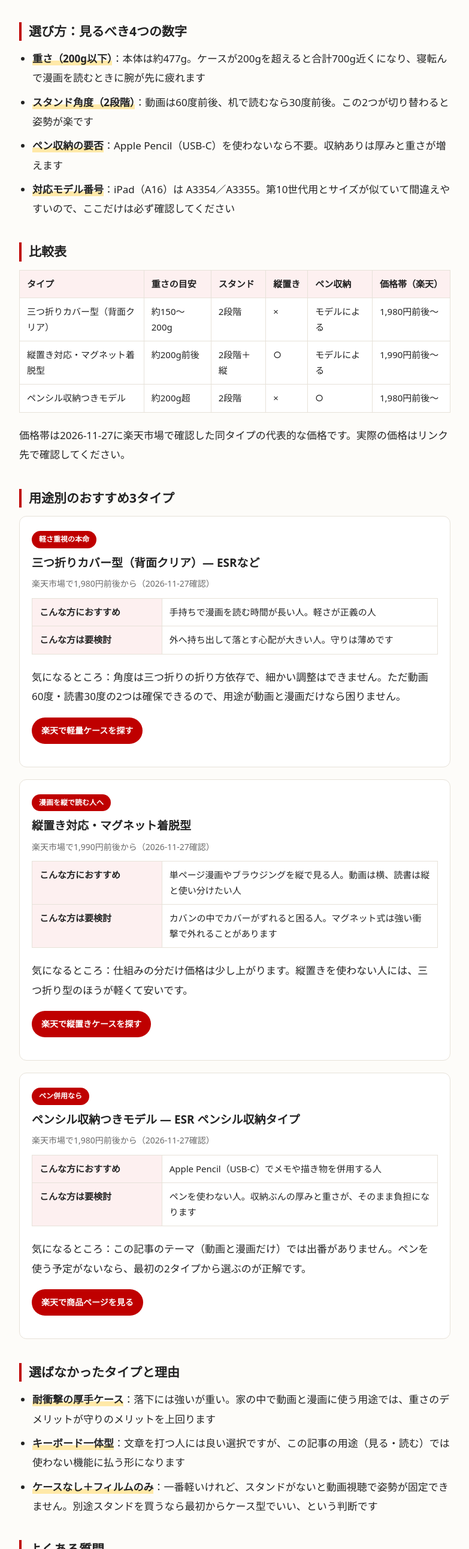
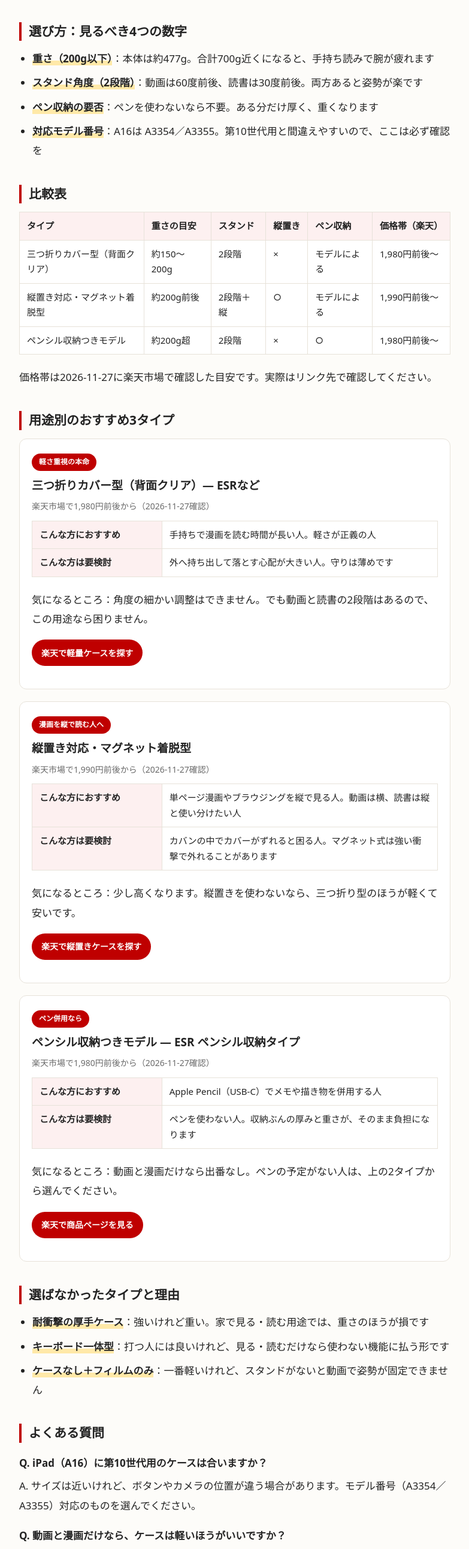
Before and after one commit to ManoCity/manocity-note, a plain HTML site: page note/ipad-a16-case.html in a window 1280 px wide. Shown: the part 898-3480 px from the top of the page at 60% size, without its empty margins (248-1031 px from the left). Drawn offline with Linux system fonts and the light colour scheme.

Commit message:
Trim text for smartphone reading

```diff
--- a/note/ipad-a16-case.html
+++ b/note/ipad-a16-case.html
@@ -6,6 +6,10 @@
 <title>iPad（A16）ケースの選び方 — 動画と漫画がメインなら軽さと角度で選ぶ | ManoCity Note</title>
 <meta name="description" content="iPad（A16）11インチを動画と漫画に使う場合のケース選び。結論は軽さ200g以下とスタンド2段階。用途別のおすすめ3タイプ、比較表、よくある質問まで。">
 <link rel="stylesheet" href="/assets/style.css">
+<link rel="icon" href="/favicon.ico" sizes="32x32">
+<link rel="icon" href="/favicon.svg" type="image/svg+xml">
+<link rel="apple-touch-icon" href="/apple-touch-icon.png">
+<meta name="theme-color" content="#bf0000">
 <script async src="https://www.googletagmanager.com/gtag/js?id=G-30LZTJDQ6K"></script>
 <script>
 window.dataLayer = window.dataLayer || [];
@@ -57,10 +61,10 @@ gtag('config', 'G-30LZTJDQ6K');
 
 <h2 id="criteria">選び方：見るべき4つの数字</h2>
 <ul>
-<li><strong>重さ（200g以下）</strong>：本体は約477g。ケースが200gを超えると合計700g近くになり、寝転んで漫画を読むときに腕が先に疲れます</li>
-<li><strong>スタンド角度（2段階）</strong>：動画は60度前後、机で読むなら30度前後。この2つが切り替わると姿勢が楽です</li>
-<li><strong>ペン収納の要否</strong>：Apple Pencil（USB-C）を使わないなら不要。収納ありは厚みと重さが増えます</li>
-<li><strong>対応モデル番号</strong>：iPad（A16）は A3354／A3355。第10世代用とサイズが似ていて間違えやすいので、ここだけは必ず確認してください</li>
+<li><strong>重さ（200g以下）</strong>：本体は約477g。合計700g近くになると、手持ち読みで腕が疲れます</li>
+<li><strong>スタンド角度（2段階）</strong>：動画は60度前後、読書は30度前後。両方あると姿勢が楽です</li>
+<li><strong>ペン収納の要否</strong>：ペンを使わないなら不要。ある分だけ厚く、重くなります</li>
+<li><strong>対応モデル番号</strong>：A16は A3354／A3355。第10世代用と間違えやすいので、ここは必ず確認を</li>
 </ul>
 
 <h2 id="compare">比較表</h2>
@@ -72,7 +76,7 @@ gtag('config', 'G-30LZTJDQ6K');
 <tr><td>ペンシル収納つきモデル</td><td>約200g超</td><td>2段階</td><td>×</td><td>○</td><td>1,980円前後〜</td></tr>
 </table>
 </div>
-<p>価格帯は2026-11-27に楽天市場で確認した同タイプの代表的な価格です。実際の価格はリンク先で確認してください。</p>
+<p>価格帯は2026-11-27に楽天市場で確認した目安です。実際はリンク先で確認してください。</p>
 
 <h2 id="picks">用途別のおすすめ3タイプ</h2>
 
@@ -84,7 +88,7 @@ gtag('config', 'G-30LZTJDQ6K');
 <tr><th>こんな方におすすめ</th><td>手持ちで漫画を読む時間が長い人。軽さが正義の人</td></tr>
 <tr><th>こんな方は要検討</th><td>外へ持ち出して落とす心配が大きい人。守りは薄めです</td></tr>
 </table>
-<p>気になるところ：角度は三つ折りの折り方依存で、細かい調整はできません。ただ動画60度・読書30度の2つは確保できるので、用途が動画と漫画だけなら困りません。</p>
+<p>気になるところ：角度の細かい調整はできません。でも動画と読書の2段階はあるので、この用途なら困りません。</p>
 <p><a class="btn" href="https://hb.afl.rakuten.co.jp/hgc/5a09156c.5740d24d.5a09156d.e6f8c2dc/?pc=https%3A%2F%2Fsearch.rakuten.co.jp%2Fsearch%2Fmall%2FiPad%2BA16%2B%25E3%2582%25B1%25E3%2583%25BC%25E3%2582%25B9%2B%25E8%25BB%25BD%25E9%2587%258F%2F&link_type=hybrid_url&ut=eyJwYWdlIjoidXJsIiwidHlwZSI6Imh5YnJpZF91cmwiLCJjb2wiOjF9" rel="nofollow sponsored noopener" target="_blank">楽天で軽量ケースを探す</a></p>
 </div>
 
@@ -96,7 +100,7 @@ gtag('config', 'G-30LZTJDQ6K');
 <tr><th>こんな方におすすめ</th><td>単ページ漫画やブラウジングを縦で見る人。動画は横、読書は縦と使い分けたい人</td></tr>
 <tr><th>こんな方は要検討</th><td>カバンの中でカバーがずれると困る人。マグネット式は強い衝撃で外れることがあります</td></tr>
 </table>
-<p>気になるところ：仕組みの分だけ価格は少し上がります。縦置きを使わない人には、三つ折り型のほうが軽くて安いです。</p>
+<p>気になるところ：少し高くなります。縦置きを使わないなら、三つ折り型のほうが軽くて安いです。</p>
 <p><a class="btn" href="https://hb.afl.rakuten.co.jp/hgc/5a09156c.5740d24d.5a09156d.e6f8c2dc/?pc=https%3A%2F%2Fsearch.rakuten.co.jp%2Fsearch%2Fmall%2FiPad%2BA16%2B%25E3%2582%25B1%25E3%2583%25BC%25E3%2582%25B9%2B%25E7%25B8%25A6%25E7%25BD%25AE%25E3%2581%258D%2F&link_type=hybrid_url&ut=eyJwYWdlIjoidXJsIiwidHlwZSI6Imh5YnJpZF91cmwiLCJjb2wiOjF9" rel="nofollow sponsored noopener" target="_blank">楽天で縦置きケースを探す</a></p>
 </div>
 
@@ -108,27 +112,27 @@ gtag('config', 'G-30LZTJDQ6K');
 <tr><th>こんな方におすすめ</th><td>Apple Pencil（USB-C）でメモや描き物を併用する人</td></tr>
 <tr><th>こんな方は要検討</th><td>ペンを使わない人。収納ぶんの厚みと重さが、そのまま負担になります</td></tr>
 </table>
-<p>気になるところ：この記事のテーマ（動画と漫画だけ）では出番がありません。ペンを使う予定がないなら、最初の2タイプから選ぶのが正解です。</p>
+<p>気になるところ：動画と漫画だけなら出番なし。ペンの予定がない人は、上の2タイプから選んでください。</p>
 <p><a class="btn" href="https://hb.afl.rakuten.co.jp/hgc/5a09156c.5740d24d.5a09156d.e6f8c2dc/?pc=https%3A%2F%2Fitem.rakuten.co.jp%2Fesrcase-japan%2F230613%2F&link_type=hybrid_url&ut=eyJwYWdlIjoidXJsIiwidHlwZSI6Imh5YnJpZF91cmwiLCJjb2wiOjF9" rel="nofollow sponsored noopener" target="_blank">楽天で商品ページを見る</a></p>
 </div>
 
 <h2 id="notpicked">選ばなかったタイプと理由</h2>
 <ul>
-<li><strong>耐衝撃の厚手ケース</strong>：落下には強いが重い。家の中で動画と漫画に使う用途では、重さのデメリットが守りのメリットを上回ります</li>
-<li><strong>キーボード一体型</strong>：文章を打つ人には良い選択ですが、この記事の用途（見る・読む）では使わない機能に払う形になります</li>
-<li><strong>ケースなし＋フィルムのみ</strong>：一番軽いけれど、スタンドがないと動画視聴で姿勢が固定できません。別途スタンドを買うなら最初からケース型でいい、という判断です</li>
+<li><strong>耐衝撃の厚手ケース</strong>：強いけれど重い。家で見る・読む用途では、重さのほうが損です</li>
+<li><strong>キーボード一体型</strong>：打つ人には良いけれど、見る・読むだけなら使わない機能に払う形です</li>
+<li><strong>ケースなし＋フィルムのみ</strong>：一番軽いけれど、スタンドがないと動画で姿勢が固定できません</li>
 </ul>
 
 <h2 id="faq">よくある質問</h2>
 <dl class="faq">
 <dt>Q. iPad（A16）に第10世代用のケースは合いますか？</dt>
-<dd>A. サイズは近いですが、ボタン位置やカメラ周りの形状が異なる場合があります。対応モデル番号（A3354／A3355）の表記があるものを選んでください。</dd>
+<dd>A. サイズは近いけれど、ボタンやカメラの位置が違う場合があります。モデル番号（A3354／A3355）対応のものを選んでください。</dd>
 <dt>Q. 動画と漫画だけなら、ケースは軽いほうがいいですか？</dt>
-<dd>A. はい。本体が約477gあるため、ケースが200gを超えると手持ち読みで腕が疲れます。耐衝撃よりも軽さとスタンドの角度を優先するのがおすすめです。</dd>
+<dd>A. はい。本体約477gにケース200g超が乗ると、手持ち読みで疲れます。軽さと角度を優先するのがおすすめです。</dd>
 <dt>Q. ペン収納は必要ですか？</dt>
-<dd>A. Apple Pencil（USB-C）を使わないなら不要です。収納ありは厚みと重さが増えるため、使わない人にはデメリットのほうが大きくなります。</dd>
+<dd>A. ペンを使わないなら不要です。厚みと重さが増えるだけになります。</dd>
 <dt>Q. ケースがあればAppleCare+は不要ですか？</dt>
-<dd>A. ケースは傷と軽い落下には効きますが、画面割れの修理費まではカバーしません。外へ持ち出す頻度が高い人は、ケースとAppleCare+は別々に検討するのが安全です。</dd>
+<dd>A. ケースで画面割れの修理費まではカバーできません。外へ持ち出すことが多い人は、別々に検討するのが安全です。</dd>
 </dl>
 
 <h2>次に見る</h2>
@@ -141,7 +145,7 @@ gtag('config', 'G-30LZTJDQ6K');
 <div class="author">
 <div class="avatar">M</div>
 <p><strong>この記事を書いた人：ManoCity Note</strong><br>
-iPad（A16・11インチ）を実際に使って、動画と漫画のためのグッズを調べている個人サイトです。商品情報は楽天市場の公式ページで確認し、価格には確認日を付けています。実測が必要な項目は、実測できた記事でその旨を明記します。</p>
+iPad（A16）を実際に使って、動画と漫画のグッズを調べている個人サイトです。価格には確認日を付け、実測した項目はその旨を書きます。</p>
 </div>
 
 <p class="changelog">更新履歴：2026-11-27 初版公開。同日、構成とデザインを刷新（結論ボックス・比較表・FAQを追加）。</p>
```
